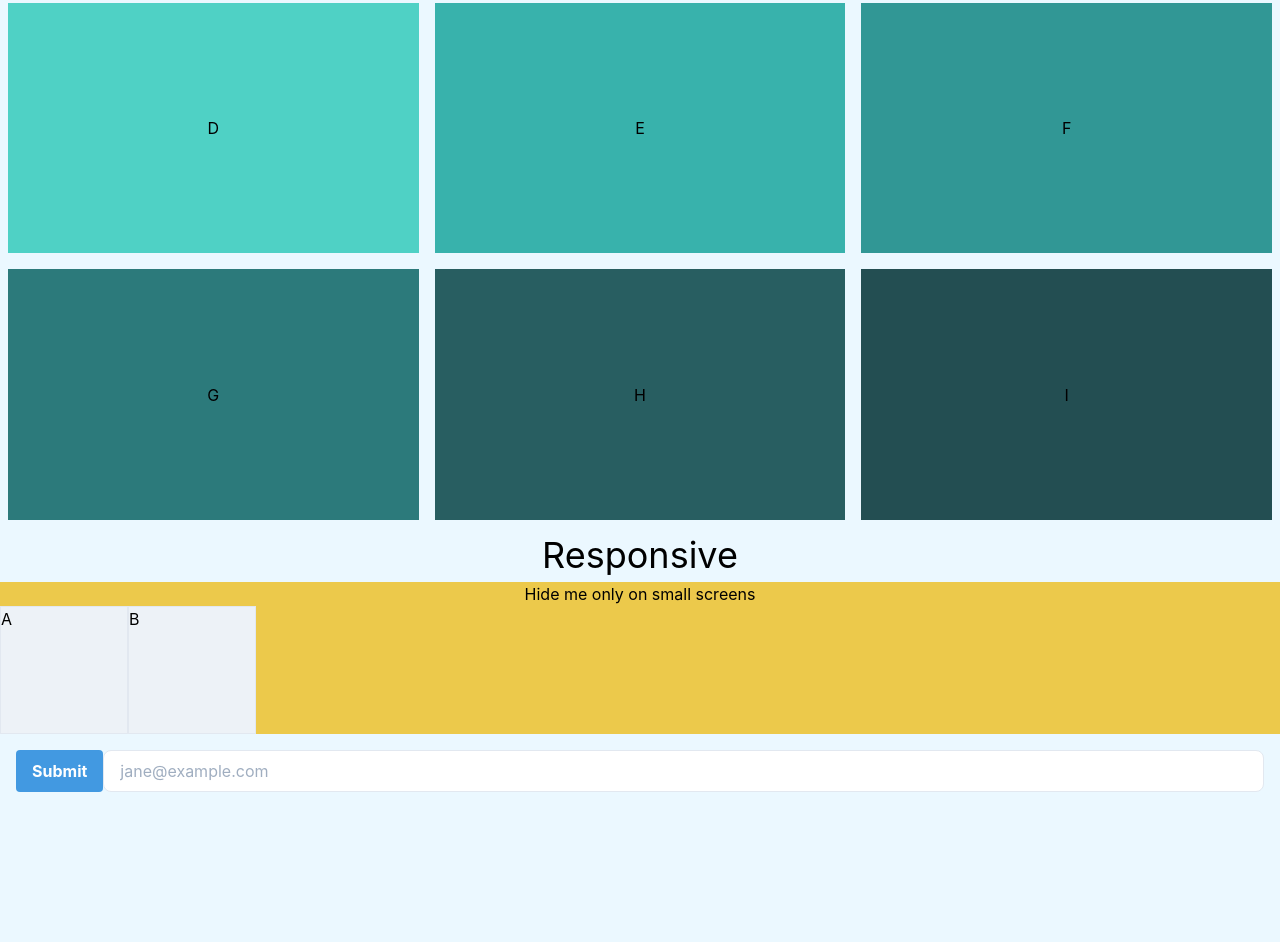
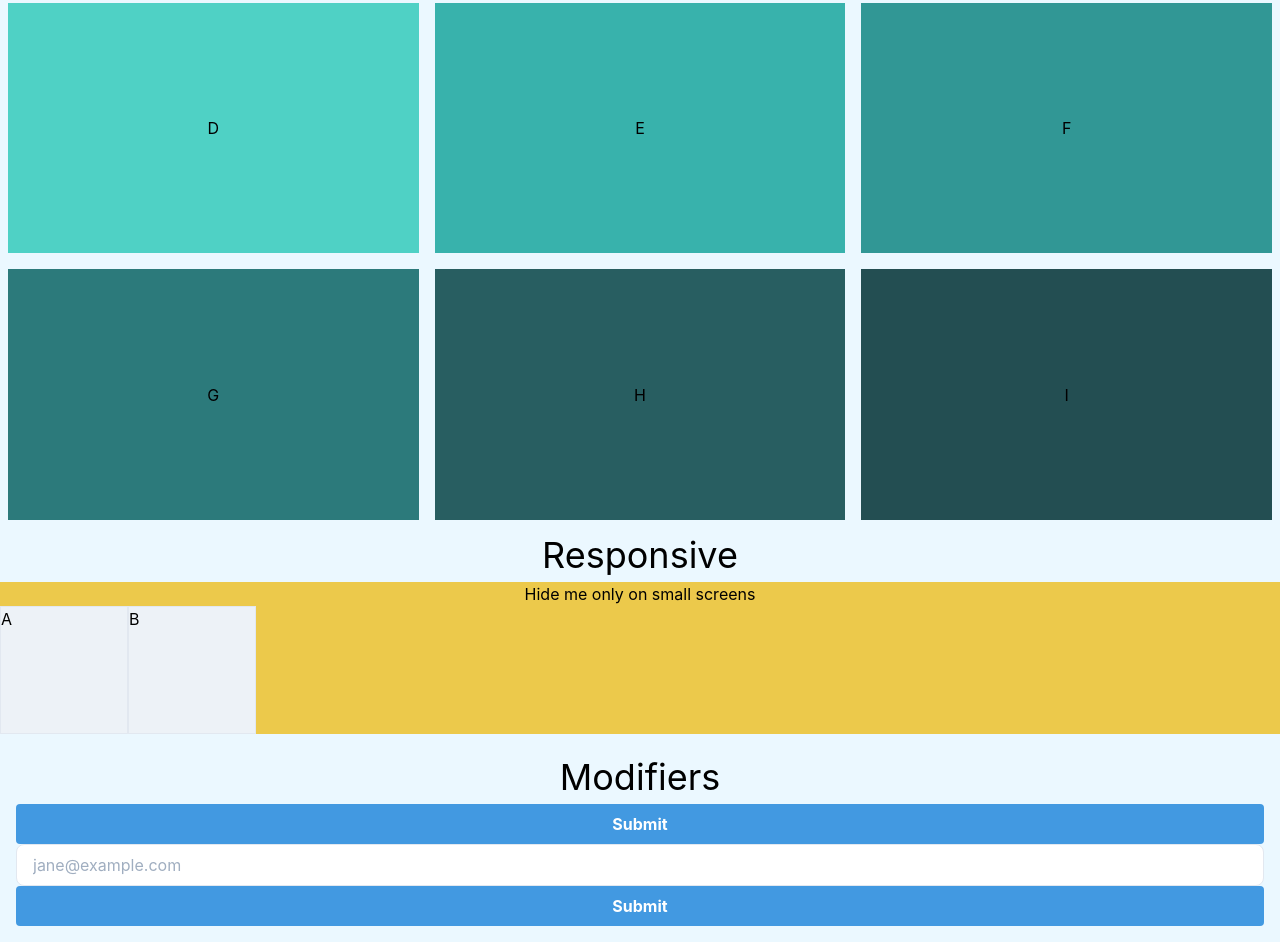
Before and after one commit to muhsenmaqsudi/tailwindcss-progress, a website built with Parcel: page index.html in a window 1280 px wide. Shown: the part 1492-2434 px from the top of the page. Before the commit the page ends 2300 px from the top, so only its background shows below. Built offline with nearby package versions, Linux system fonts and the light colour scheme.

Commit message:
combination modifiers

```diff
--- a/index.html
+++ b/index.html
@@ -133,10 +133,11 @@
     </div>
 
   </div>
-  <div class="flex justify-center m-4">
+  <div class="flex flex-col justify-center m-4">
+    <h2 class="text-black text-4xl text-center">Modifiers</h2>
     <button class="bg-blue-500 text-white font-bold py-2 px-4 rounded hover:bg-blue-300 hover:text-red-500">Submit</button>
-
     <input class="bg-white border border-gray-300 rounded-lg py-2 px-4 block w-full focus:bg-blue-200" type="email" placeholder="jane@example.com">
+    <button class="bg-blue-500 text-white font-bold py-2 px-4 rounded hover:bg-blue-300 hover:text-red-500 sm:hover:bg-red-500">Submit</button>
   </div>
   </body>
 </html>
```
